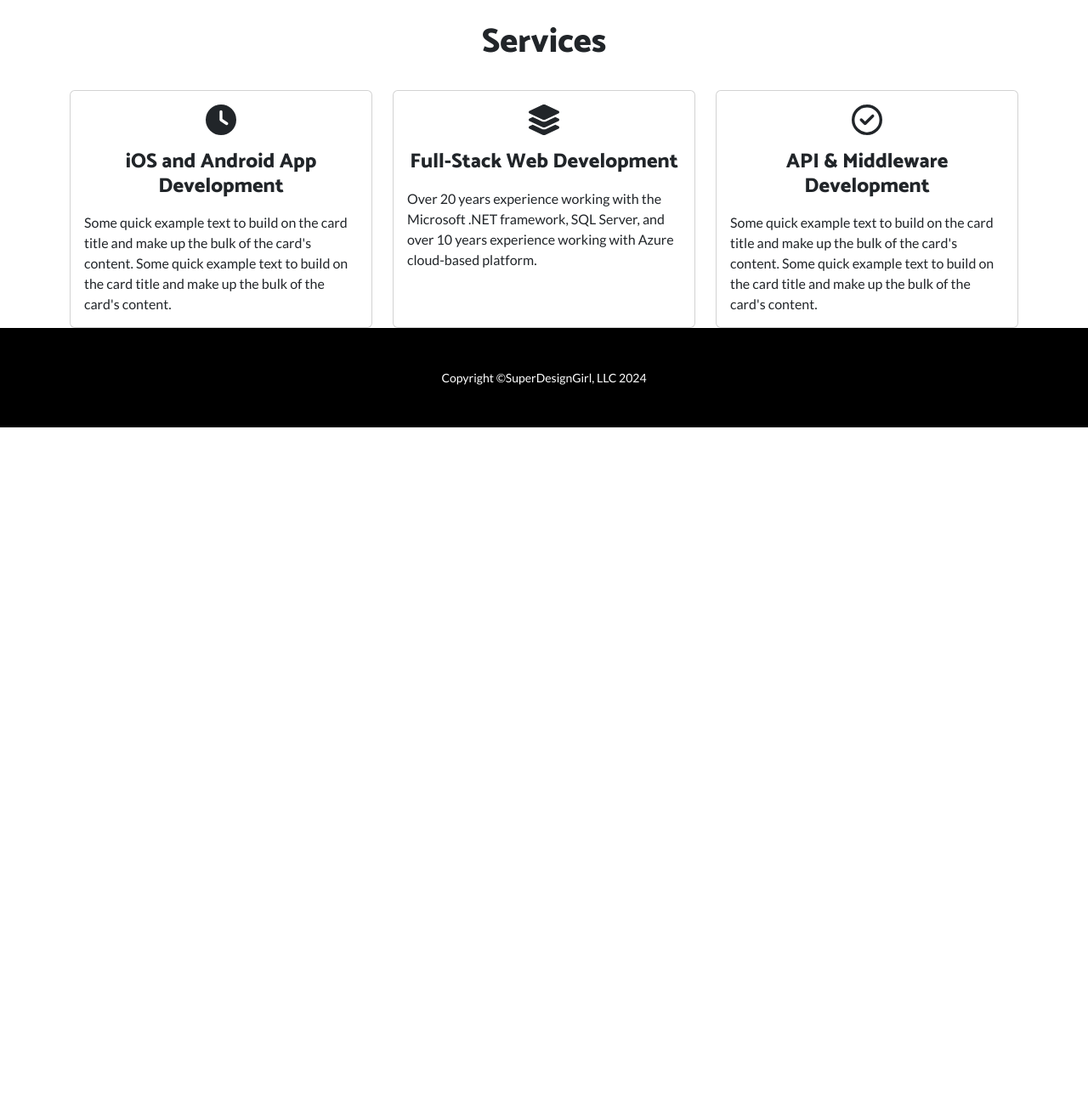
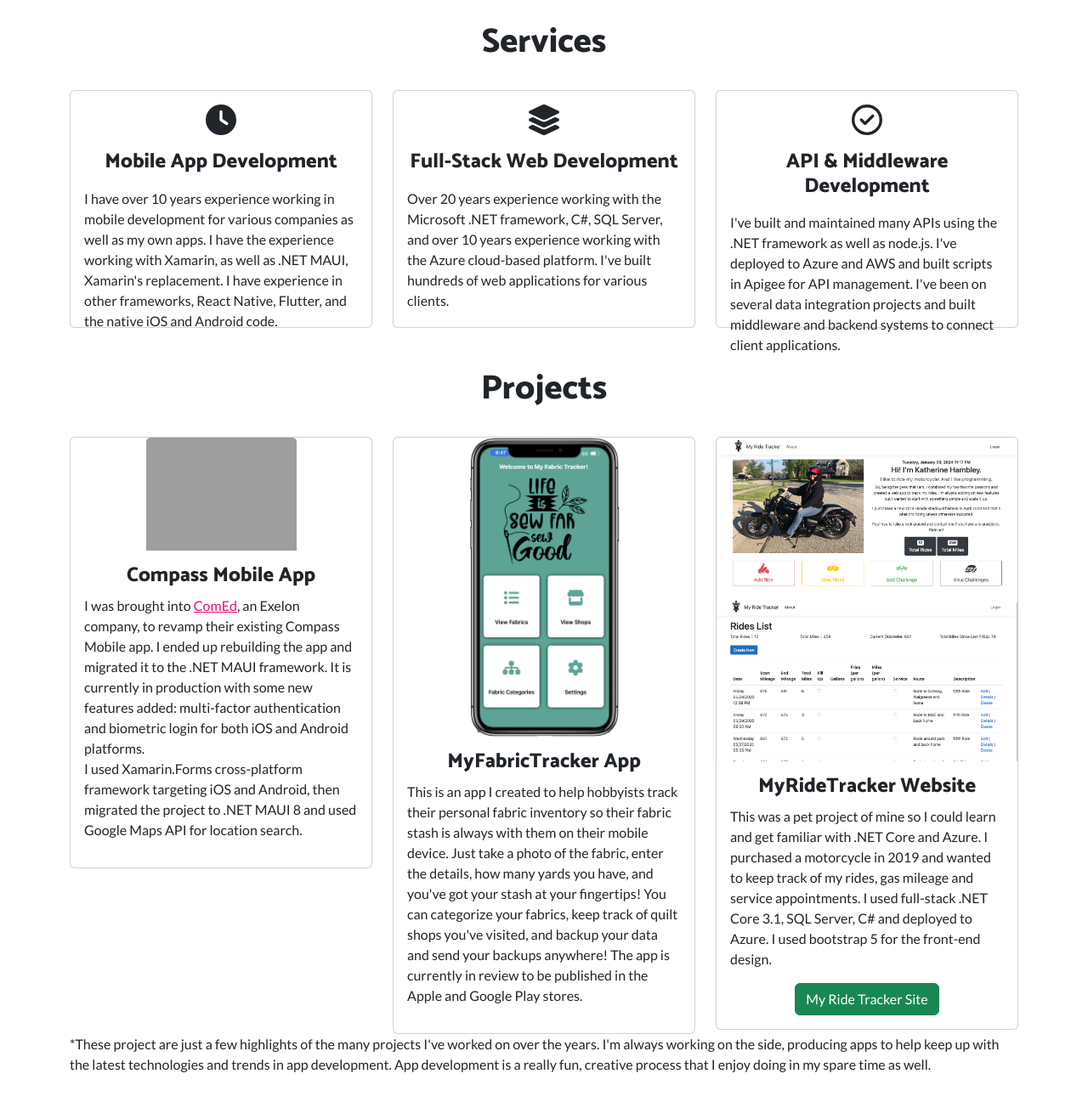
Before and after one commit to khambley/SuperDesignGirlWebsite, a plain HTML site: page index.html in a window 1280 px wide. Shown: the part 1500-2797 px from the top of the page at 85% size. Before the commit the page ends 2003 px from the top, so only its background shows below. Drawn offline with nearby package versions, Linux system fonts and the light colour scheme; grey boxes are pictures that could not be loaded.

Commit message:
Added project images and content

```diff
--- a/index.html
+++ b/index.html
@@ -33,7 +33,7 @@
                             <a class="nav-link" href="#services">Services</a>
                         </li>
                         <li class="nav-item">
-                            <a class="nav-link" href="#portfolio">Portfolio</a>
+                            <a class="nav-link" href="#portfolio">Projects</a>
                         </li>
                         <li class="nav-item">
                             <a class="nav-link" href="#contact">Contact</a>
@@ -83,9 +83,9 @@
                     <div class="card servicesText">
                         <div class="card-body">
                             <i class="fas servicesIcon fa-clock"></i>
-                            <h4 class="card-title mt-3">iOS and Android App Development</h4>
-                            <p class="card-text mt-3">Some quick example text to build on the card title and make up the bulk of the card's content.
-                                Some quick example text to build on the card title and make up the bulk of the card's content.
+                            <h4 class="card-title mt-3">Mobile App Development</h4>
+                            <p class="card-text mt-3">
+                                I have over 10 years experience working in mobile development for various companies as well as my own apps. I have the experience working with Xamarin, as well as .NET MAUI, Xamarin's replacement. I have experience in other frameworks, React Native, Flutter, and the native iOS and Android code.
                             </p>
                         </div>
                     </div>
@@ -95,7 +95,7 @@
                         <div class="card-body">
                             <i class='fas servicesIcon fa-layer-group'></i>
                             <h4 class="card-title mt-3">Full-Stack Web Development</h4>
-                            <p class="card-text mt-3">Over 20 years experience working with the Microsoft .NET framework, SQL Server, and over 10 years experience working with Azure cloud-based platform.
+                            <p class="card-text mt-3">Over 20 years experience working with the Microsoft .NET framework, C#, SQL Server, and over 10 years experience working with the Azure cloud-based platform. I've built hundreds of web applications for various clients.
                             </p>
                         </div>
                     </div>
@@ -106,8 +106,7 @@
                         <div class="card-body">
                             <i class='far servicesIcon fa-check-circle'></i>
                             <h4 class="card-title mt-3">API & Middleware Development</h4>
-                            <p class="card-text mt-3">Some quick example text to build on the card title and make up the bulk of the card's content.
-                                Some quick example text to build on the card title and make up the bulk of the card's content.
+                            <p class="card-text mt-3">I've built and maintained many APIs using the .NET framework as well as node.js. I've deployed to Azure and AWS and built scripts in Apigee for API management. I've been on several data integration projects and built middleware and backend systems to connect client applications.
                             </p>
                         </div>
                     </div>
@@ -117,40 +116,92 @@
 
         </div>
     </section>
-        <!-- Content section 2-->
-        <!-- <section>
-            <div class="container px-5">
-                <div class="row gx-5 align-items-center">
-                    <div class="col-lg-6">
-                        <div class="p-5"><img class="img-fluid rounded-circle" src="assets/img/02.jpg" alt="..." /></div>
-                    </div>
-                    <div class="col-lg-6">
-                        <div class="p-5">
-                            <h2 class="display-4">We salute you!</h2>
-                            <p>Lorem ipsum dolor sit amet, consectetur adipisicing elit. Quod aliquid, mollitia odio veniam sit iste esse assumenda amet aperiam exercitationem, ea animi blanditiis recusandae! Ratione voluptatum molestiae adipisci, beatae obcaecati.</p>
+    <!-- portfolio section-->
+    <section id="portfolio">
+        <div class="container mt-5">
+            <h1 class="text-center">Projects</h1>
+            <div class="row">
+                <div class="col-lg-4 mt-4">
+                    <div class="card">
+                        <img class="card-img-top" src="assets/img/compassmobilemap.png" alt="Compass Mobile App image" style="width:50%">
+                        <div class="card-body">
+                            <h4 class="card-title">Compass Mobile App</h4>
+                            <p class="card-text">I was brought into <a href="https://www.comed.com/" target="_blank">ComEd</a>, an Exelon company, to revamp their existing Compass Mobile app. I ended up rebuilding the app and migrated it to the .NET MAUI framework. It is currently in production with some new features added: multi-factor authentication and biometric login for both iOS and Android platforms.<br />
+                            I used Xamarin.Forms cross-platform framework targeting iOS and Android, then migrated the project to .NET MAUI 8 and used Google Maps API for location search.</p>
+                            <div class="text-center">
+                                <!-- <a href="#" class="btn btn-success">Link</a> -->
+                            </div>
                         </div>
                     </div>
                 </div>
-            </div>
-        </section> -->
-        <!-- Content section 3-->
-        <!-- <section>
-            <div class="container px-5">
-                <div class="row gx-5 align-items-center">
-                    <div class="col-lg-6 order-lg-2">
-                        <div class="p-5"><img class="img-fluid rounded-circle" src="assets/img/03.jpg" alt="..." /></div>
-                    </div>
-                    <div class="col-lg-6 order-lg-1">
-                        <div class="p-5">
-                            <h2 class="display-4">Let there be rock!</h2>
-                            <p>Lorem ipsum dolor sit amet, consectetur adipisicing elit. Quod aliquid, mollitia odio veniam sit iste esse assumenda amet aperiam exercitationem, ea animi blanditiis recusandae! Ratione voluptatum molestiae adipisci, beatae obcaecati.</p>
+
+                <div class="col-lg-4 mt-4">
+                    <div class="card portfolioContent">
+                        <img class="card-img-top" src="assets/img/myfabrictrackerdashboard.png" alt="MyFabricTracker App image" style="width:50%">
+                        <div class="card-body">
+                            <h4 class="card-title">MyFabricTracker App</h4>
+                            <p class="card-text">This is an app I created to help hobbyists track their personal fabric inventory so their fabric stash is always with them on their mobile device. Just take a photo of the fabric, enter the details, how many yards you have, and you've got your stash at your fingertips! You can categorize your fabrics, keep track of quilt shops you've visited, and backup your data and send your backups anywhere! The app is currently in review to be published in the Apple and Google Play stores.</p>
+                            <div class="text-center">
+                                <!-- <a href="#" class="btn btn-success">Link</a> -->
+                            </div>
                         </div>
                     </div>
                 </div>
+
+                <div class="col-lg-4 mt-4">
+                    <div class="card portfolioContent">
+                        <img class="card-img-top" src="assets/img/myridetrackerwebsite.png" alt="MyRideTracker web page image" style="width:100%">
+                        <img class="card-img-top" src="assets/img/myridetrackerwebsite2.png" alt="MyRideTracker web page image" style="width:100%">
+                        <div class="card-body">
+                            <h4 class="card-title">MyRideTracker Website</h4>
+                            <p class="card-text">This was a pet project of mine so I could learn and get familiar with .NET Core and Azure. I purchased a motorcycle in 2019 and wanted to keep track of my rides, gas mileage and service appointments. I used full-stack .NET Core 3.1, SQL Server, C# and deployed to Azure. I used bootstrap 5 for the front-end design.</p>
+                            <div class="text-center">
+                                <a href="https://myridetracker.net/" class="btn btn-success" target="_blank">My Ride Tracker Site</a>
+                            </div>
+                        </div>
+                    </div>
+                </div>
+
             </div>
-        </section> -->
+            <p>*These project are just a few highlights of the many projects I've worked on over the years. I'm always working on the side, producing apps to help keep up with the latest technologies and trends in app development. App development is a really fun, creative process that I enjoy doing in my spare time as well.</p>
+            <br>
+    </section>
+    <!-- contact section-->
+    <section id="contact">
+        <div class="container mt-5 contactContent">
+            <h1 class="text-center">Contact Me</h1>
+
+            <div class="row mt-4">
+                <div class="col-lg-6">
+                    <!-- to edit google map goto https://www.embed-map.com type your location, generate html code and copy the html  -->
+                    <div style="max-width:100%;overflow:hidden;color:red;width:500px;height:500px;">
+                        <div id="embed-ded-map-canvas" style="height:100%; width:100%;max-width:100%;">
+                            <iframe style="height:100%;width:100%;border:0;" frameborder="0" src="https://www.google.com/maps/embed/v1/place?q=Kenosha,+WI,+USA&key=AIzaSyBFw0Qbyq9zTFTd-tUY6dZWTgaQzuU17R8"></iframe>
+                        </div>
+                        <a class="my-codefor-googlemap" href="https://kbj9qpmy.com/hrn" id="get-map-data">InMotion Hosting</a><style>#embed-ded-map-canvas img{max-width:none!important;background:none!important;font-size: inherit;font-weight:inherit;}</style>
+                    </div>
+                </div>
+
+                <div class="col-lg-6">
+                    <!-- form fields -->
+                    <form action="https://formspree.io/f/mayrygga" method="POST">
+                        <input type="text" name="name" class="form-control form-control-lg" placeholder="Name">
+                        <input type="email" name="email" class="form-control mt-3" placeholder="Email">
+                        <input type="text" name="subject" class="form-control mt-3" placeholder="Subject">
+                        <div class="mb-3 mt-3">
+                            <textarea name="message" class="form-control" rows="5" id="comment" placeholder="Type in your message here."></textarea>
+                        </div>
+                    <!-- your other form fields go here -->
+                    <button type="submit"class="btn btn-success mt-3">Contact Me</button>
+                    </form>
+                </div>
+
+            </div>
+        </div>
+    </section>
+
         <!-- Footer-->
-        <footer class="py-5 bg-black">
+        <footer class="py-5 bg-black mt-3">
             <div class="container px-5"><p class="m-0 text-center text-white small">Copyright &copy;SuperDesignGirl, LLC 2024</p></div>
         </footer>
         <!-- Bootstrap core JS-->
```
Also changed, not shown: assets/img/myfabrictrackerdashboard.png (added), assets/img/myridetrackerwebsite.png (added), assets/img/myridetrackerwebsite2.png (added), css/styles.css, 1 other file.
